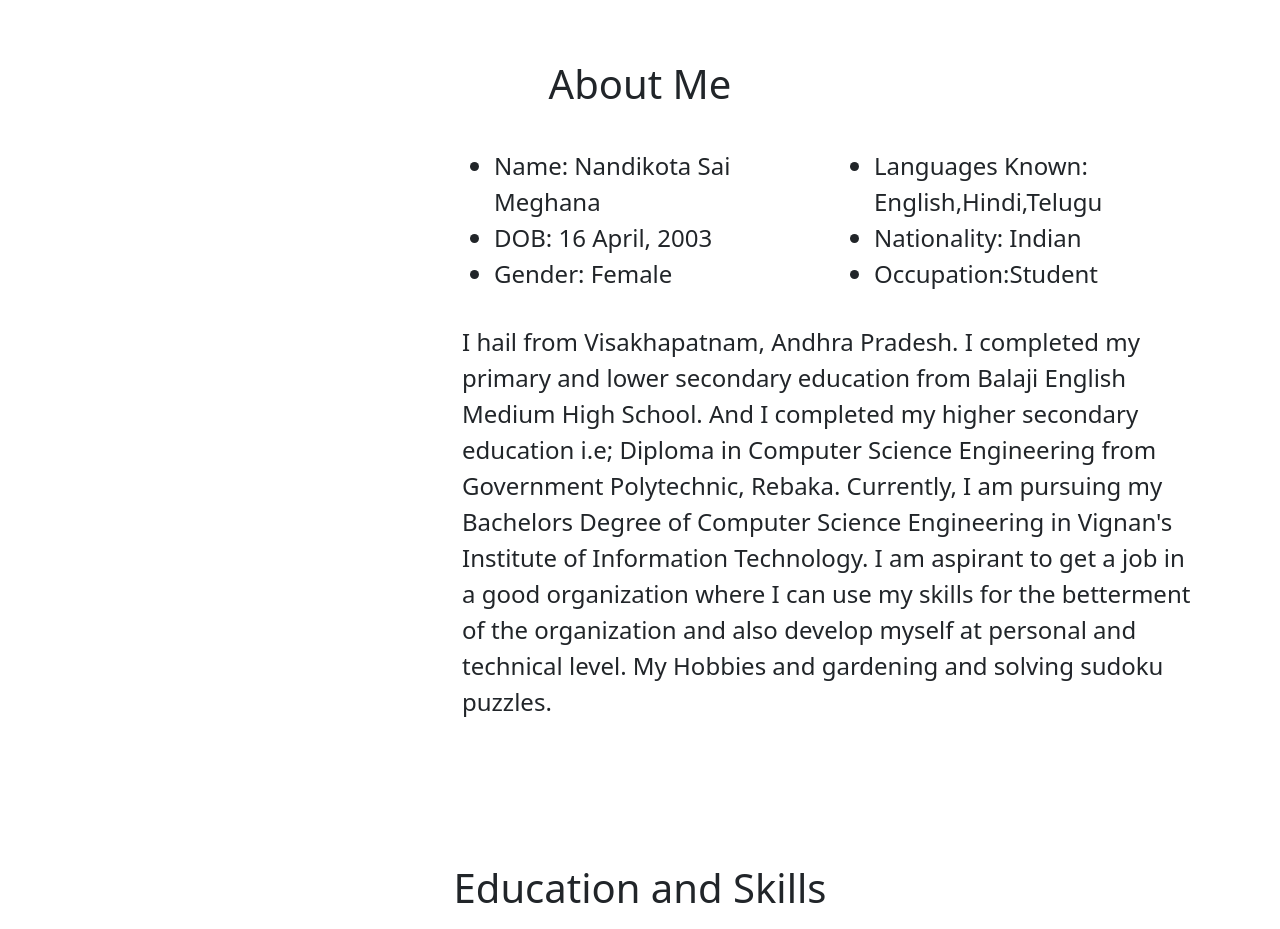
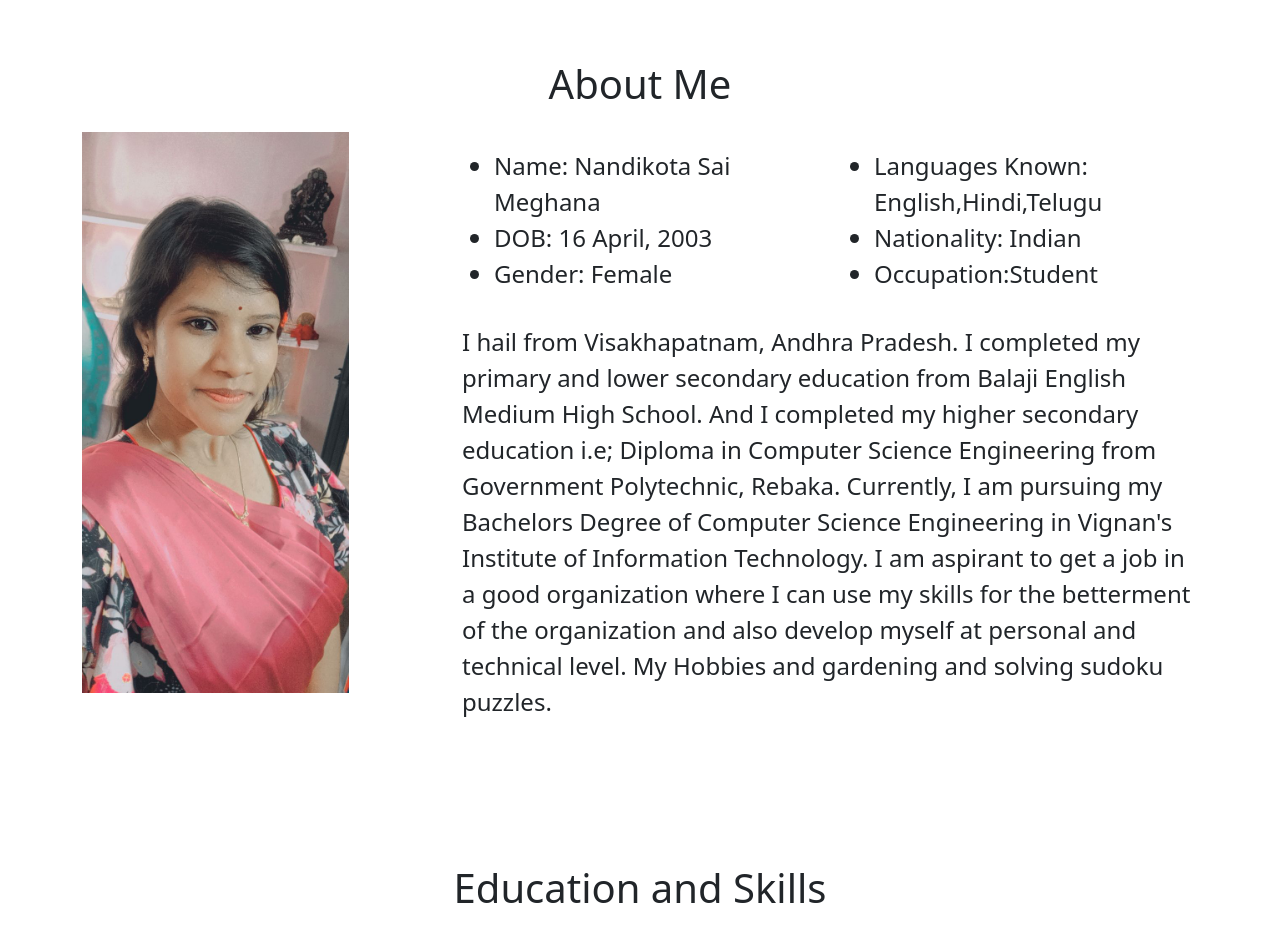
Before and after one commit to MeghanaNandikota/my_portfolio, a plain HTML site: page index.html in a window 1280 px wide. Shown: the part 980-1909 px from the top of the page. Drawn offline with nearby package versions, Linux system fonts and the light colour scheme; files whose address does not match are found by name.

Commit message:
Update index.html

```diff
--- a/index.html
+++ b/index.html
@@ -61,7 +61,7 @@
             <h1 class="text-center">About Me</h1>
             <div class="row mt-4">
                 <div class="col-lg-4">
-                    <img src="images/about_img.jpeg" class= "imageAboutPage" alt="">
+                    <img src="about_img.jpeg" class= "imageAboutPage" alt="">
                 </div>
 
                 <div class="col-lg-8 abt-txt">
```
